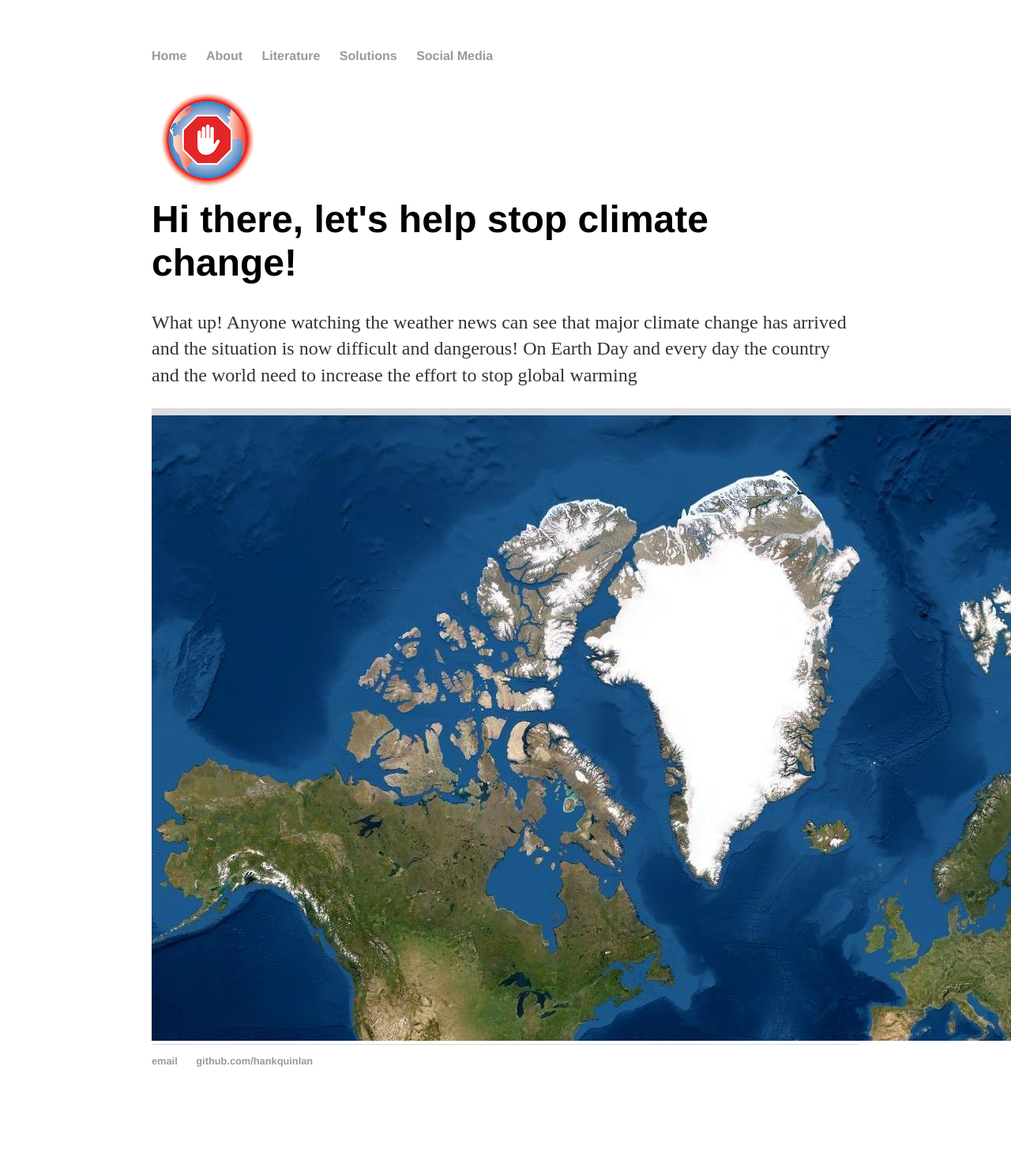
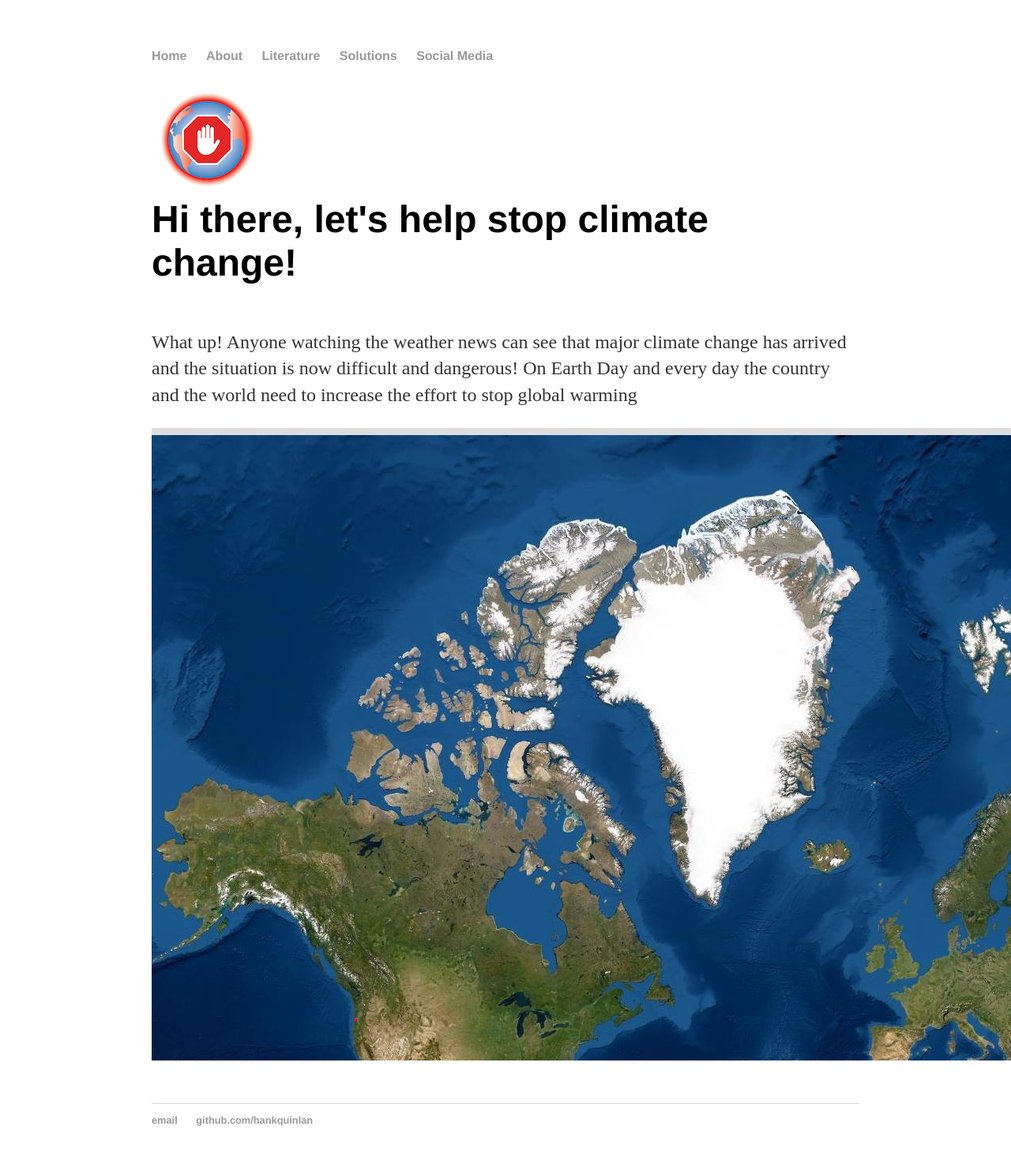
Before and after one commit to endclimatechange/endclimatechange.github.io, a Jekyll site: the page built from index.html, in a window 1280 px wide. Shown: the whole page at 79% size. Built offline with Jekyll 4.4.1, drawn with Linux system fonts in a browser that asks for light colours; before the commit the page ends 1413 px from its top, so only the background shows below that.

Commit message:
Update index.html

```diff
--- a/index.html
+++ b/index.html
@@ -5,7 +5,7 @@ title: Stop the madness
 <style>
 div {
 
-  padding-top: -125px;
+  padding-bottom: 25px;
 }
 </style>
 		<div class="blurb">
```
